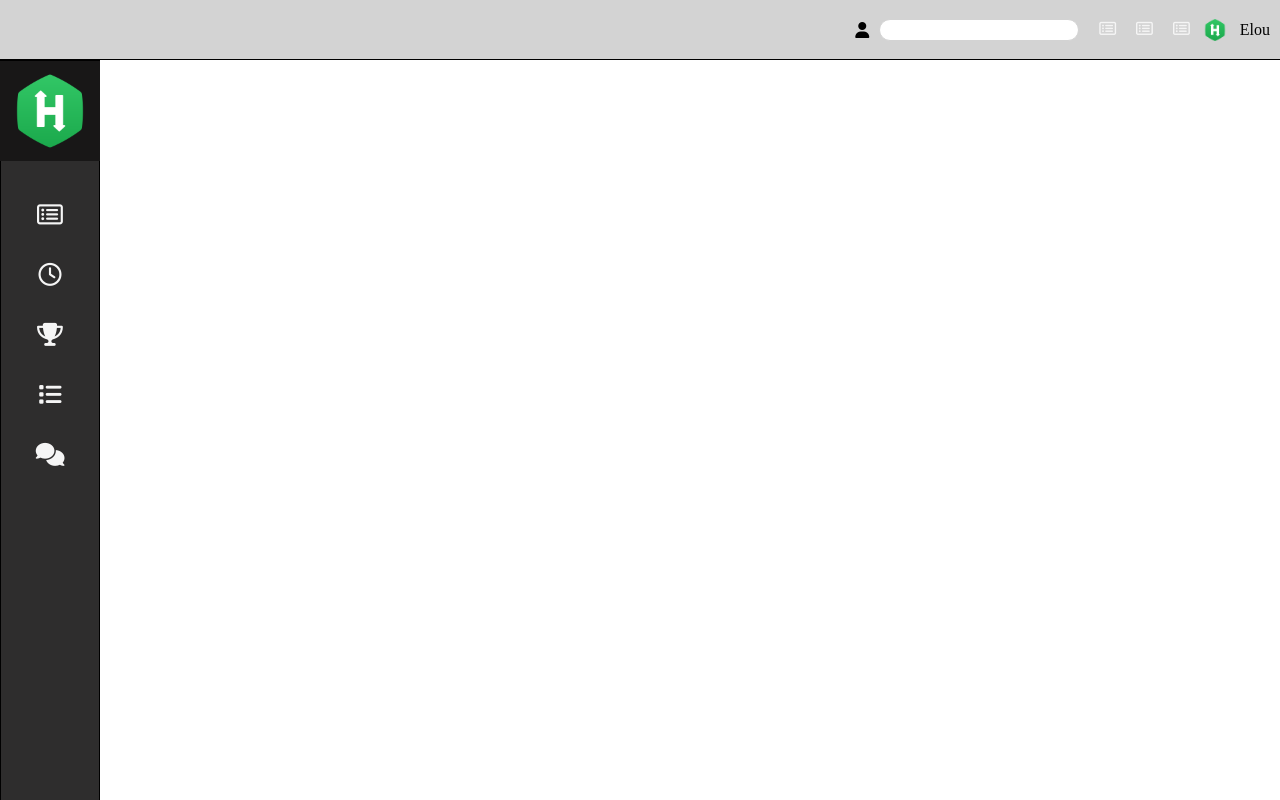
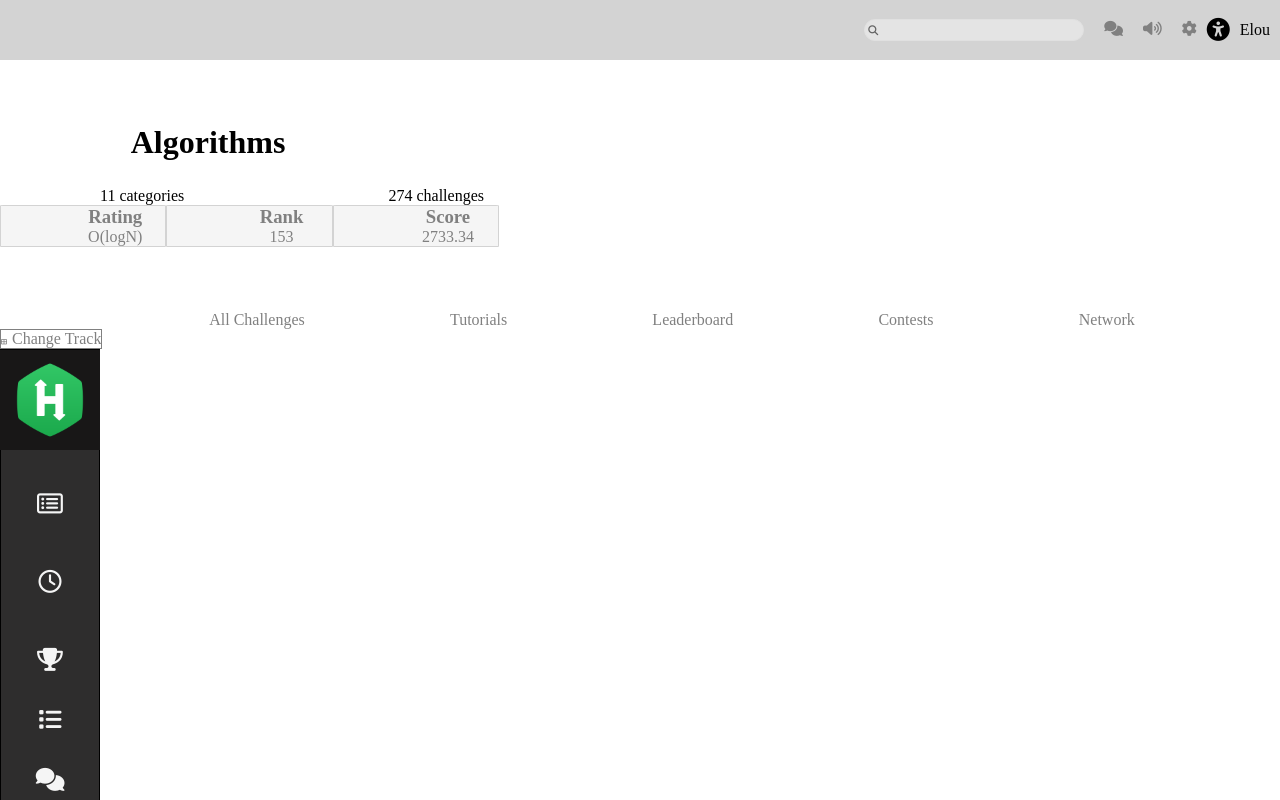
Before and after one commit to kendrinab/HackerRankClone, a plain HTML site: page index.html in a window 1280 px wide. Shown: the top 800 px of the page. Drawn offline with Linux system fonts and the light colour scheme.

Commit message:
hackerrankclone

```diff
--- a/index.html
+++ b/index.html
@@ -11,29 +11,89 @@
     ></script>
   </head>
   <body>
-    <!-- Left Menu, Logo with column Icons -->
+
+		<!-- Right Searchbar, Logo with column Icons (R) -->
+
     <nav class="header">
-      <i class="fa fa-user icon"></i>
-      <input class="input-field" type="text">
+      <i class="fa fa-search" name="searchicon" style="font-size: 10px;"></i>
+			<input class="input-field" type="text">
+
       <ul class="header-icons">
-        <li><i class="far fa-list-alt" style="font-size: 15px;"></i></li>
-        <li><i class="far fa-list-alt" style="font-size: 15px;"></i></li>
-        <li><i class="far fa-list-alt" style="font-size: 15px;"></i></li>
-      </ul>
-      <img class="header-logo" src="./images/HackerRank_logo.png" alt="image" />
+        <li><i class="fas fa-comments" style="font-size: 15px;"></i></li>
+        <li><i class="fas fa-volume-up" style="font-size: 15px;"></i></li>
+        <li><i class="fas fa-cog" style="font-size: 15px;"></i></li>
+			</ul>
+
+      <i class="fas fa-universal-access" style="font-size: 23px;"></i>
       <p class="name">Elou</p>
-    </nav>
+		</nav>
+
+		<!-- Algorithm & Grid -->
+
+
+		<div class="algo">
+			<h1>Algorithms</h1>
+		</div>
+		<div>
+			<ul class="algo-cats">
+				<li>11 categories</li>
+				<li>274 challenges</li>
+			</ul>
+		</div>
+
+		<div class="row">
+			<div class="column" style="background-color:whitesmoke">
+				<h3>Rating</h3>
+				<p>O(logN)</p>
+			</div>
+			<div class="column" style="background-color: whitesmoke">
+				<h3>Rank</h3>
+				<p>153</p>
+			</div>
+			<div class="column" style="background-color: whitesmoke">
+				<h3>Score</h3>
+				<p>2733.34</p>
+			</div>
+		</div>
+
+		<!-- Challenges UL -->
+
+		<div>
+			<ul class="challenges">
+				<li> All Challenges</li>
+				<li> Tutorials</li>
+				<li> Leaderboard</li>
+				<li> Contests</li>
+				<li> Network</li>
+			</ul>
+		</div>
+
+		<!-- Change Track -->
+
+		<div>
+			<ul class="track">
+				<li><i class="fas fa-th-large" style="font-size: 5%;"></i></li>
+				<li>Change Track</li>
+			</ul>
+		</div>
+
+		<!-- Flowers -->
+
+		<div></div>
+
+		<!-- Left Menu (Dark Gray) -->
+
     <nav>
       <div>
         <p><img src="./images/HackerRank_logo.png" class="logo" alt="" /></p>
       </div class="icons">
       <br>
       <ul><center>
-        <li><i class="far fa-list-alt" style="font-size: 23px;"></i><Icon 1</li>
+        <li><i class="far fa-list-alt" style="font-size: 23px;"></i></li>
         <br />
         <br />
         <br />
-        <li><i class="far fa-clock" style="font-size: 23px;"></i><Icon 2</li>
+        <li><i class="far fa-clock" style="font-size: 23px;"></i></li>
         <br />
         <br />
         <br />
@@ -47,11 +107,7 @@
         <br />
         <li><i class="fas fa-comments" style="font-size: 23px;"></i><Icon 5</li>
         </ul></center>
-      </ul>
+			</ul>
     </nav>
-    <!-- Right Search Bar -->
-    <div>
-
-    </div>
   </body>
 </html>
--- a/style.css
+++ b/style.css
@@ -1,5 +1,6 @@
 * {
   margin: 0;
+  margin-top: 0;
   padding: 0;
   box-sizing: border-box;
 }
@@ -34,7 +35,7 @@ nav.header {
   border: none;
   flex-direction: row;
   justify-content: flex-end;
-  border-bottom: 1px solid;
+  border-bottom: 1px solid lightgray;
 }
 .header-logo {
   height: 30px;
@@ -44,6 +45,7 @@ nav.header {
   display: flex;
   flex-direction: row;
   justify-content: space-between;
+  color: gray;
 }
 /*
  i {
@@ -70,10 +72,77 @@ nav.header {
 .input-field {
   margin: 0 10px;
   border-radius: 20px;
-  border: 1px solid lightgray;
+  opacity: 39%;
+  border: 1px solid whitesmoke;
   height: 22px;
-  width: 200px;
+  width: 220px;
+}
+
+.fa-search {
+  width: 0%;
+  margin: -14px;
 }
 .name {
   margin: 0 10px;
 }
+
+.algo {
+  display: flex;
+  align-items: center;
+  justify-content: space-around;
+  flex-direction: column;
+  margin: 0 108px;
+  width: 200px;
+  padding-top: 5%;
+  padding-bottom: 2%;
+}
+
+.algo-cats {
+  text-align: right;
+  display: flex;
+  justify-content: space-between;
+  flex-direction: row;
+  align-items: center;
+  margin: 0 100px;
+  width: 30%;
+  list-style-type: none;
+}
+
+.column {
+  text-align: center;
+  color: gray;
+  float: left;
+  width: 13%;
+  border: 0.5px solid lightgray;
+  border-radius: 2%;
+  justify-content: space-around;
+  padding-left: 5%;
+}
+
+/* Clear floats after the columns */
+.row:after {
+  flex-direction: row;
+  content: "";
+  display: table;
+  clear: both;
+}
+
+.challenges {
+  display: flex;
+  list-style-type: none;
+  justify-content: space-evenly;
+  color: gray;
+  padding-top: 5%;
+  padding-left: 5%;
+}
+
+.track {
+  border: 1px solid gray;
+  color: gray;
+  display: flex;
+  justify-content: space-between;
+  list-style-type: none;
+  flex-direction: row;
+  width: 8%;
+  align-items: center;
+}
```
